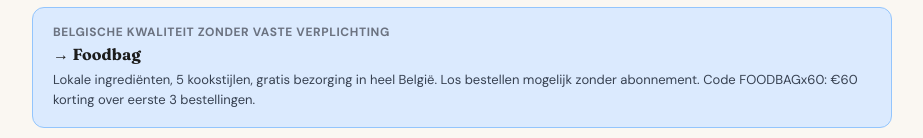
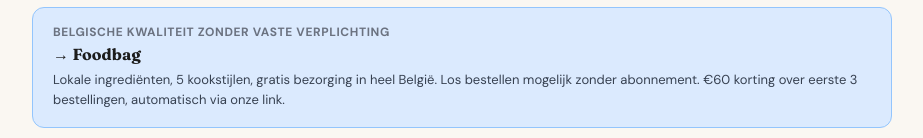
Before and after one commit to fetspets/bestemaaltijdbox, a Next.js app: page /blog/maaltijdbox-zonder-abonnement-belgie in a window 1280 px wide. Shown: the part 2539-2677 px from the top of the page, without its empty margins (178-1101 px from the left). Built offline with nearby package versions, Linux system fonts and the light colour scheme.

Commit message:
auto: update page.tsx

```diff
--- a/src/app/blog/maaltijdbox-zonder-abonnement-belgie/page.tsx
+++ b/src/app/blog/maaltijdbox-zonder-abonnement-belgie/page.tsx
@@ -166,7 +166,7 @@ const situaties = [
     situatie: 'Belgische kwaliteit zonder vaste verplichting',
     winnaar: 'Foodbag',
     slug: 'foodbag',
-    detail: 'Lokale ingrediënten, 5 kookstijlen, gratis bezorging in heel België. Los bestellen mogelijk zonder abonnement. Code FOODBAGx60: €60 korting over eerste 3 bestellingen.',
+    detail: 'Lokale ingrediënten, 5 kookstijlen, gratis bezorging in heel België. Los bestellen mogelijk zonder abonnement. €60 korting over eerste 3 bestellingen, automatisch via onze link.',
     color: '#DBEAFE',
     border: '#93C5FD',
   },
```
